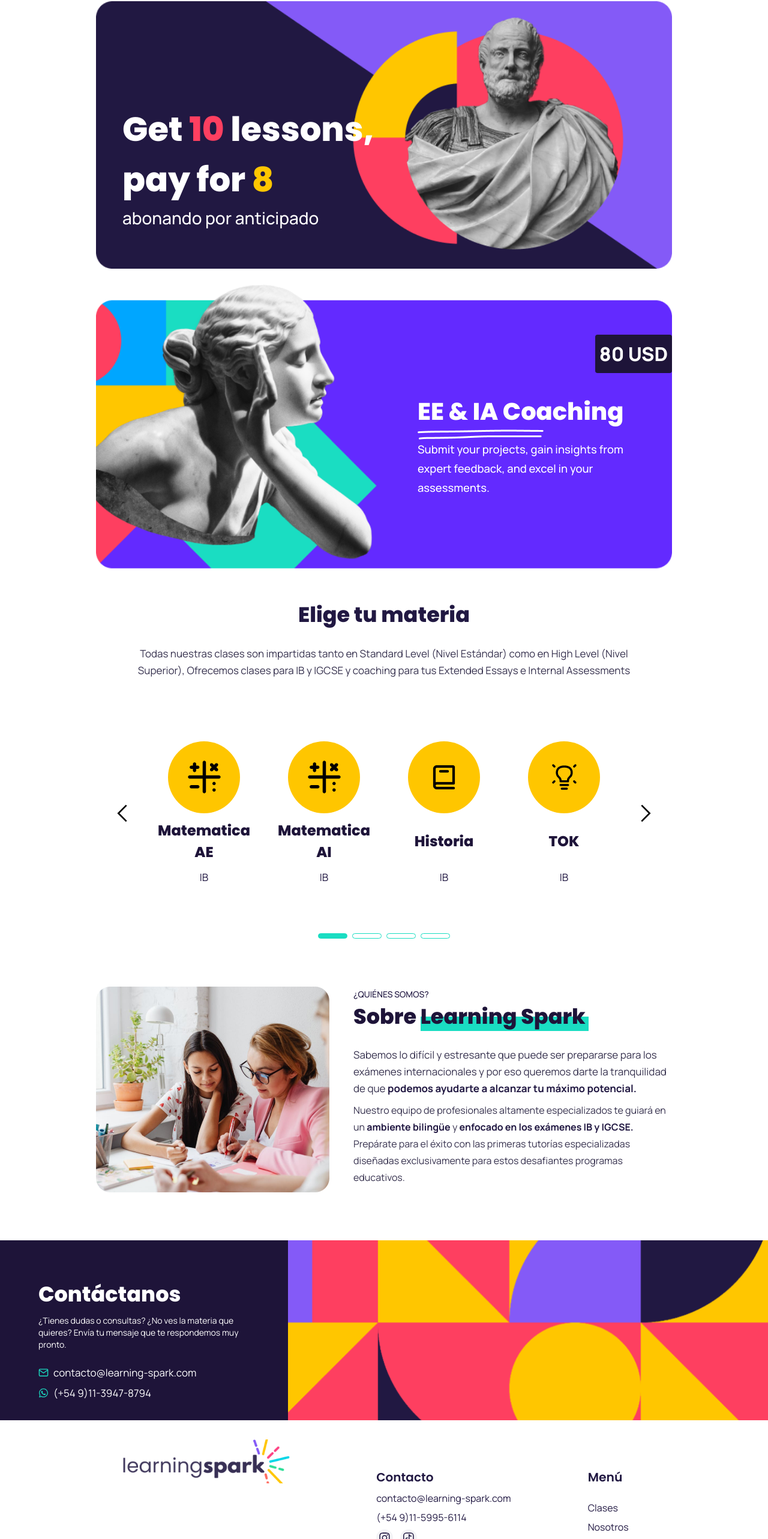
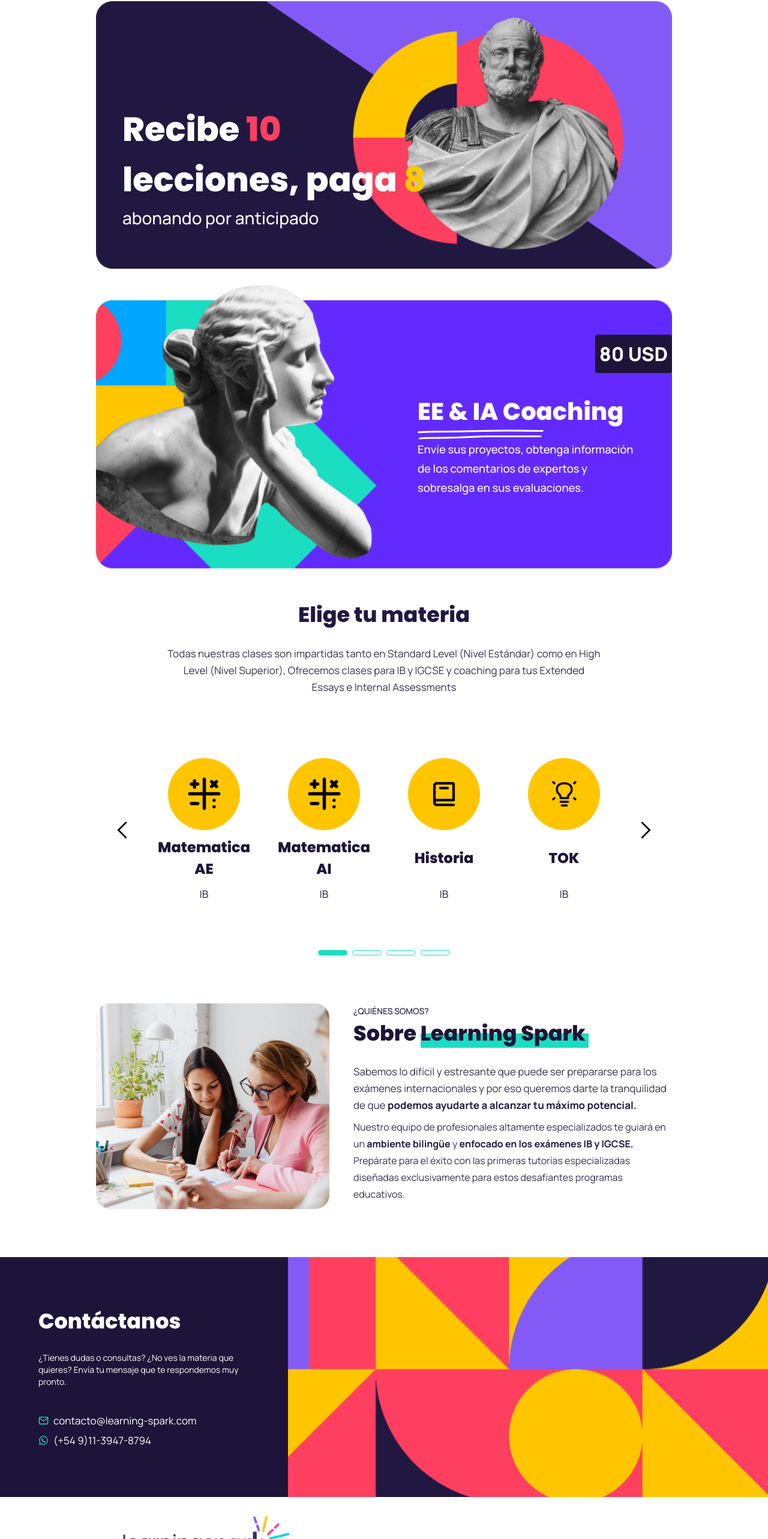
Before and after one commit to TomasSorgetti/learningSparks, a React (Create React App) app: page / in a window 1280 px wide. Shown: the part 1910-4476 px from the top of the page at 60% size. Built offline with nearby package versions, Linux system fonts and the light colour scheme; no server answers; a web font is replaced by a local one.

Commit message:
contact media query, translation

```diff
--- a/src/App.jsx
+++ b/src/App.jsx
@@ -24,7 +24,7 @@ i18n.use(initReactI18next).init({
           "Access a world of learning right at your fingertips. Expert coaching for extended essays, internal assessments, and exam preparation in Mathematics, Biology, Physics, and more, no matter where you are!",
         HeaderButton: "Book now",
         // Clases
-        ClaseTitle: "IB and IGCSE Lessons",
+        ClaseTitle: "IB & IGCSE Lessons",
         ClaseSubTitle: "Select Your Perfect Study Plan!",
         ClaseTitleText:
           "Customized one-on-one sessions, collaborative group learning, and unbeatable discounts – Your path to exam excellence begins here!",
@@ -69,10 +69,19 @@ i18n.use(initReactI18next).init({
           "We provide top-notch tutoring, customized for these demanding programs, offering personalized guidance every step of the way. Let's embark on an exciting learning journey together!",
         // Contact
         ContactTitle: "Contact us",
-        ContactText: "Do you have any questions or inquiries? Can't find the subject you're looking for? Feel free to reach out by sending us a message, and we'll get back to you promptly. Your academic journey is important to us, and we're here to assist you with a warm and professional touch.",
+        ContactText:
+          "Do you have any questions or inquiries? Can't find the subject you're looking for? Feel free to reach out by sending us a message, and we'll get back to you promptly. Your academic journey is important to us, and we're here to assist you with a warm and professional touch.",
         // Footer
-        FooterContactTitle:"Contact",
-        FooterMenuTitle:"Menu",
+        FooterContactTitle: "Contact",
+        FooterMenuTitle: "Menu",
+        //statue
+        statue2Title1: "Get",
+        statue2Title2: "10",
+        statue2Title3: "lessons, pay for",
+        statue2Title4: "8",
+        statue2Text: "paying in advance",
+        statue3Text:
+          "Submit your projects, gain insights from expert feedback, and excel in your assessments.",
       },
     },
     es: {
@@ -131,10 +140,18 @@ i18n.use(initReactI18next).init({
           "Prepárate para el éxito con las primeras tutorías especializadas diseñadas exclusivamente para estos desafiantes programas educativos.",
         // Contact
         ContactTitle: "Contáctanos",
-        ContactText: "¿Tienes dudas o consultas? ¿No ves la materia que quieres? Envía tu mensaje que te respondemos muy pronto.",
+        ContactText:
+          "¿Tienes dudas o consultas? ¿No ves la materia que quieres? Envía tu mensaje que te respondemos muy pronto.",
         // Footer
-        FooterContactTitle:"Contacto",
-        FooterMenuTitle:"Menú",
+        FooterContactTitle: "Contacto",
+        FooterMenuTitle: "Menú",
+        //statue
+        statue2Title1: "Recibe",
+        statue2Title2: "10",
+        statue2Title3: "lecciones, paga",
+        statue2Title4: "8",
+        statue2Text: "abonando por anticipado",
+        statue3Text: "Envíe sus proyectos, obtenga información de los comentarios de expertos y sobresalga en sus evaluaciones.",
       },
     },
   },
--- a/src/components/Carousel/slider.js
+++ b/src/components/Carousel/slider.js
@@ -15,7 +15,6 @@ import frances from "../../assets/Icons/frances.png";
 import ingles from "../../assets/Icons/ingles.png";
 import arte from "../../assets/Icons/arte.png";
 import ambientales from "../../assets/Icons/Environment.png";
-
 
 
   const subjects = [
--- a/src/components/Clases/Clases.jsx
+++ b/src/components/Clases/Clases.jsx
@@ -193,11 +193,13 @@ const Clases = ({t}) => {
         <img className="hidden lg:block w-full" src={StatueDesk} alt="statue" />
         <div className="absolute text-start lg:flex lg:flex-col top-5 pl-6 text-white sm:top-14 sm:pl-16 lg:bottom-10 lg:left-[-20px] lg:top-auto xl:bottom-16">
           <h3 className="text-[2.2rem] sm:text-[2.8rem] w-11/12 font-poppins font-extrabold xl:text-[3.5rem] lg:w-8/12">
-            Get <span className="text-buttonColor">10</span> lessons, pay for{" "}
-            <span className="text-yellowColor">8</span>
+            {t("statue2Title1")}{" "}
+            <span className="text-buttonColor">{t("statue2Title2")}</span>{" "}
+            {t("statue2Title3")}{" "}
+            <span className="text-yellowColor">{t("statue2Title4")}</span>
           </h3>
           <p className="text-[20px] font-medium xl:text-[1.75rem]">
-            abonando por anticipado
+            {t("statue2Text")}
           </p>
         </div>
       </article>
@@ -225,8 +227,7 @@ const Clases = ({t}) => {
             alt="lines decoration"
           />
           <p className="text-[1rem] font-medium w-10/12 m-auto leading-6 sm:w-7/12 md:text-[1.1rem] md:leading-8 lg:w-[360px] lg:text-start lg:text-[1.15rem]">
-            Submit your projects, gain insights from expert feedback, and excel
-            in your assessments.
+            {t("statue3Text")}
           </p>
         </div>
         <div className="absolute bottom-5 w-full flex justify-center md:bottom-8 lg:bottom-[66%] lg:justify-end">
@@ -239,7 +240,7 @@ const Clases = ({t}) => {
         <h3 className="font-poppins text-[1.5rem] font-extrabold text-subTitleColor xl:text-[2.188rem]">
           {t("MateriasTitle")}
         </h3>
-        <p className="w-11/12 text-[1.063rem] font-normal text-textColor leading-7 lg:w-8/12">
+        <p className="w-11/12 text-[1.063rem] font-normal text-textColor leading-7 lg:w-8/12 max-w-[70ch]">
           {t("MateriasText")}
         </p>
         <MobileSlider t={t} />
--- a/src/components/Contact/Contact.jsx
+++ b/src/components/Contact/Contact.jsx
@@ -7,7 +7,7 @@ const Contact = ({t}) => {
   return (
     <section
       id="contactanos"
-      className="h-[344px] font-manrope px-10 md:pl-[100px] pb-2 pt-0 mt-6 text-white bg-titleColor  sm:px-20 lg:flex lg:p-0 lg:mt-20 lg:h-[300px] xl:justify-between 2xl:h-[400px] 2xl:items-center"
+      className="h-[344px] font-manrope px-10 md:pl-[100px] pb-2 pt-0 mt-6 text-white bg-titleColor  sm:px-20 lg:flex lg:p-0 lg:mt-20 lg:h-[400px] lg:max-w-[1440px] lg:m-auto xl:justify-between 2xl:h-[400px] 2xl:items-center"
     >
       <article className="lg:w-[460px] lg:p-16 2xl:pl-36 flex flex-col h-full justify-evenly py-8 2xl:gap-4 3xl:w-[860px]">
         <h3 className="font-poppins text-[1.5rem] xl:text-[2.188rem] font-extrabold">
--- a/src/components/Navigation/Navigation.jsx
+++ b/src/components/Navigation/Navigation.jsx
@@ -1,7 +1,7 @@
 import React, { useState } from "react";
 import Logo from "../../assets/Logo/Large.png";
-import spain from "../../assets/Logo/spain.png"
-import english from "../../assets/Logo/english.png";
+// import spain from "../../assets/Logo/spain.png"
+// import english from "../../assets/Logo/english.png";
 const Navigation = ({ t, i18n }) => {
   const [nav, setNav] = useState(false);
   const links = [
@@ -28,6 +28,7 @@ const Navigation = ({ t, i18n }) => {
     const prop = e.target.value;
     localStorage.setItem("lang", prop);
     i18n.changeLanguage(prop);
+    setNav(false)
   };
   return (
     <nav
```
Also changed, not shown: src/components/Carousel/Mobile/MobileSlider.jsx (+3 -4 lines).
